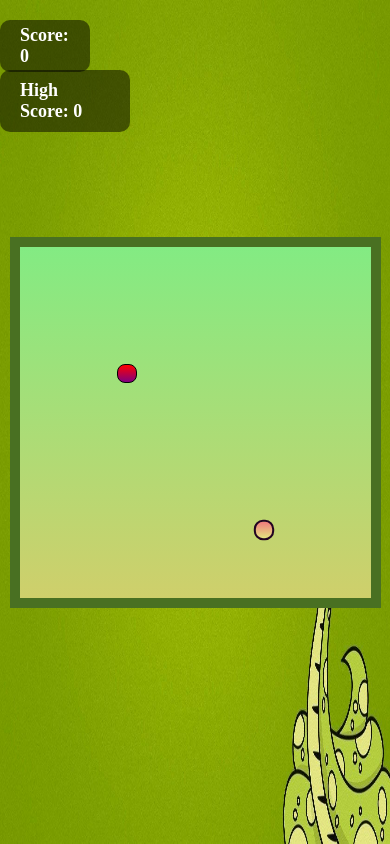
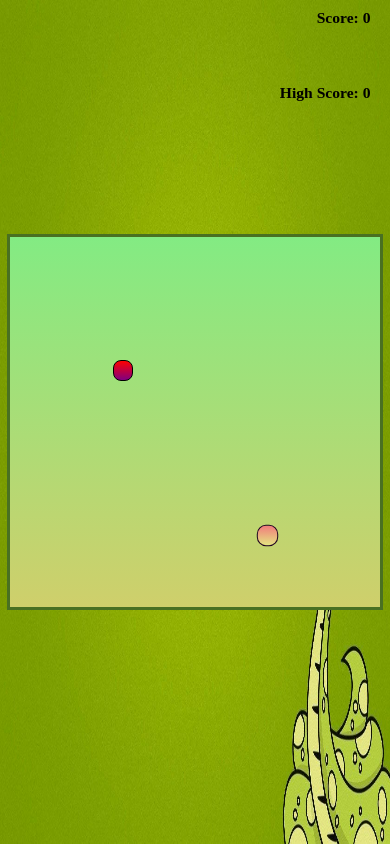
Before and after one commit to Hashirnadeemkhan/snake-game, a plain HTML site: page index.html in a window 390 px wide. Drawn offline with Linux system fonts and the light colour scheme; a web font is replaced by a local one.

Commit message:
first commit

```diff
--- a/script.js
+++ b/script.js
@@ -2,6 +2,7 @@
 let inputDir = { x: 0, y: 0 }; // Direction of the snake's movement
 let snakeArr = [{ x: 13, y: 15 }]; // Initial position of the snake's Array
 const foodSound = new Audio("music/food.mp3"); // Sound when food is eaten
+const bgsound =new Audio("music/music.mp3")
 const gameOverSound = new Audio("music/gameover.mp3"); // Sound when the game is over
 const moveSound = new Audio("music/move.mp3"); // Sound when the snake moves
 let speed = 2; // Game speed
@@ -9,7 +10,9 @@ let lastPaintTime = 0; // Last time the game was rendered
 let food = { x: 6, y: 7 }; // Initial position of the food element
 let score = 0;
 
+
 // game functions
+
 function main(ctime) {
   window.requestAnimationFrame(main); // Calls the main function repeatedly to create a game loop
   if ((ctime - lastPaintTime) / 1000 < 1 / speed) {
@@ -36,13 +39,16 @@ function isCollide(snake) {
 function gameEngine() {
   // part1: updating the snakeArray
   if (isCollide(snakeArr)) {
+    bgsound.pause()
     gameOverSound.play();
     inputDir = { x: 0, y: 0 };
     alert("Game Over! Press any key to play again");
     snakeArr = [{ x: 13, y: 15 }];
+   bgsound.play()
     score = 0;
     scoreBox.innerHTML = "Score: " + score;
   }
+
 
   // if you have eaten the food, increment the score and regenerate the food;
   if (snakeArr[0].x === food.x && snakeArr[0].y === food.y) {
@@ -66,7 +72,12 @@ function gameEngine() {
       x: Math.round(a + (b - a) * Math.random()),
       y: Math.round(a + (b - a) * Math.random()),
     };
+    // Increase game speed
+    speed = Math.min(speed + 0.5, 15); // Cap the speed at 15
+    obstacles = generateObstacles(); // Generate new obstacles
   }
+
+
 
   // moving the snake
   for (let i = snakeArr.length - 2; i >= 0; i--) {
@@ -76,23 +87,24 @@ function gameEngine() {
   snakeArr[0].x += inputDir.x;
   snakeArr[0].y += inputDir.y;
 
+
   // part 2: display the snake
   const board = document.getElementById("board"); // Ensure you have a board element
   board.innerHTML = ""; // Clear the previous frame
 
-  snakeArr.forEach((e, index) => {
-    let snakeElement = document.createElement("div");
-    snakeElement.style.gridRowStart = e.y; // Set the row position of the snake segment on the grid
-    snakeElement.style.gridColumnStart = e.x; // Set the column position of the snake segment on the grid
-    // snakeElement.classList.add("snake");
-    if (index === 0) {
-      snakeElement.classList.add("head"); // Add a class for the snake's head
+  snakeArr.forEach((e, index) => {                      // "e"  reperesent the segement of the snake and index represent the position of the segments
+    let snakeElement = document.createElement("div");       //For each segment in snakeArr, a div element is created.
+    snakeElement.style.gridRowStart = e.y;                  // Set the row position of the snake segment on the grid
+    snakeElement.style.gridColumnStart = e.x;                // Set the column position of the snake segment on the grid
+
+    if (index=== 0) {
+      snakeElement.classList.add("head"); //The first segment gets the class head when index is zero
     }
     else{
-      snakeElement.classList.add("snake");
+      snakeElement.classList.add("snake");  //all other segments get the class snake.
     }
 
-    board.appendChild(snakeElement);
+    board.appendChild(snakeElement);    //Each styled segment is appended to the board container.
   });
 
   // Display the food
@@ -103,20 +115,25 @@ function gameEngine() {
   board.appendChild(foodElement);
 }
 
+
 // Start the game loop (main logic starts from here)
+
 let hiscore =localStorage.getItem("hiscore");
-if(hiscore===null){
- hiscoreval=0;
-  localStorage.getItem("hiscore",JSON.stringify(hiscoreval))
+if(hiscore===null){          //If the high score isn't there
+ hiscoreval=0;                 // set the high score value (hiscoreval) to zero
+  localStorage.getItem("hiscore",JSON.stringify(hiscoreval))                //save this value in the special box using localStorage.setItem
 }
 else{
   hiscoreval =JSON.parse(hiscore)
-  hiscoreBox.innerHTML ="High Score:"+hiscore
+  hiscoreBox.innerHTML ="High Score:"+hiscore                //Show the high score on the screen in a box (hiscoreBox).
 }
 
+
+
 window.requestAnimationFrame(main); // Start the game loop
-
+// bgsound.play()
 window.addEventListener("keydown", (e) => {
+  bgsound.play()
   moveSound.play();
   switch (e.key) {
     case "ArrowUp":
--- a/style.css
+++ b/style.css
@@ -13,32 +13,21 @@ body {
     align-items: center;
 }
 #scoreBox {
-    font-size: large;
-    font-weight: bolder;
-    /* margin-top: 20px; */
-    color: white;
-    background: rgba(0, 0, 0, 0.5);
-    padding: 5px 20px;
-    border-radius: 10px;
     position: absolute;
-    right: 300px;
-    top: 20px;
-    font-family: "New Tegomin", serif;
+    top: 9px;
+    right: 200px;
+    font-size: 39px;
+    font-weight: bold;
+    font-family: 'New Tegomin', serif;
 
 }
 #hiscoreBox{
-    font-size: large;
-    font-weight: bolder;
-    /* margin-top: 20px; */
-    color: white;
-    background: rgba(0, 0, 0, 0.5);
-    padding: 10px 20px;
-    border-radius: 10px;
     position: absolute;
-    right: 260px;
-    top: 70px;
-    font-family: "New Tegomin", serif;
-
+    top: 59px;
+    right: 140px;
+    font-size: 39px;
+    font-weight: bold;
+    font-family: 'New Tegomin', serif;
 }
 
 #board {
@@ -71,3 +60,34 @@ body {
         border: .25vmin solid black;
         border-radius: 8px;
     }
+
+
+
+
+
+
+    /* Media queries for smaller screens */
+@media (max-width: 600px) {
+    #scoreBox, #hiscoreBox {
+        font-size: 4vw;
+    }
+
+    #scoreBox {
+        right: 5%;
+    }
+
+    #hiscoreBox {
+        top: 10%;
+        right: 5%;
+    }
+
+    #board {
+        width: 95vmin;
+        height: 95vmin;
+        border-width: 0.8vmin;
+    }
+
+    .head, .snake, .food {
+        border-width: 0.2vmin;
+    }
+}
```
Also changed, not shown: index.html (+1 -0 lines).
